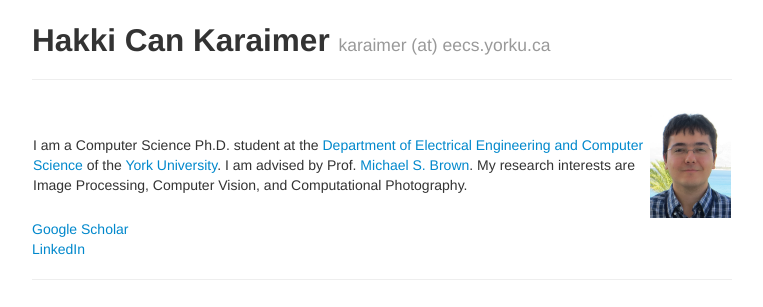
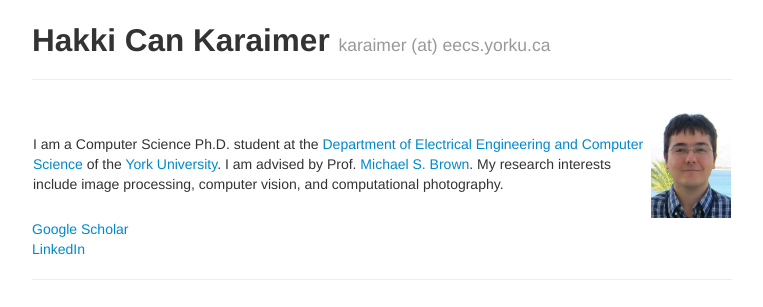
Before and after one commit to karaimer/karaimer.github.io, a Jekyll site: the page built from index.md, in a window 1280 px wide. Shown: the top 307 px of the page, without its empty margins (258-1021 px from the left). Built offline with Jekyll 4.4.1, drawn with Linux system fonts in a browser that asks for light colours.

Commit message:
Update index.md

```diff
--- a/index.md
+++ b/index.md
@@ -8,7 +8,7 @@ author: Hakki Can Karaimer
 
 | - | - |
 |---|---|
-| I am a Computer Science Ph.D. student at the [Department of Electrical Engineering and Computer Science](http://eecs.lassonde.yorku.ca/) of the [York University](http://www.yorku.ca/index.html). I am advised by Prof. [Michael S. Brown](http://www.cse.yorku.ca/~mbrown/). My research interests are Image Processing, Computer Vision, and Computational Photography.    | ![](/image/profile_pic.png){:height="320px" width="240px"} |
+| I am a Computer Science Ph.D. student at the [Department of Electrical Engineering and Computer Science](http://eecs.lassonde.yorku.ca/) of the [York University](http://www.yorku.ca/index.html). I am advised by Prof. [Michael S. Brown](http://www.cse.yorku.ca/~mbrown/). My research interests include image processing, computer vision, and computational photography.    | ![](/image/profile_pic.png){:height="320px" width="240px"} |
 
 [Google Scholar](https://scholar.google.com/citations?user=jhlnGS4AAAAJ&hl=en)
 [LinkedIn](https://www.linkedin.com/in/karaimer)
```
